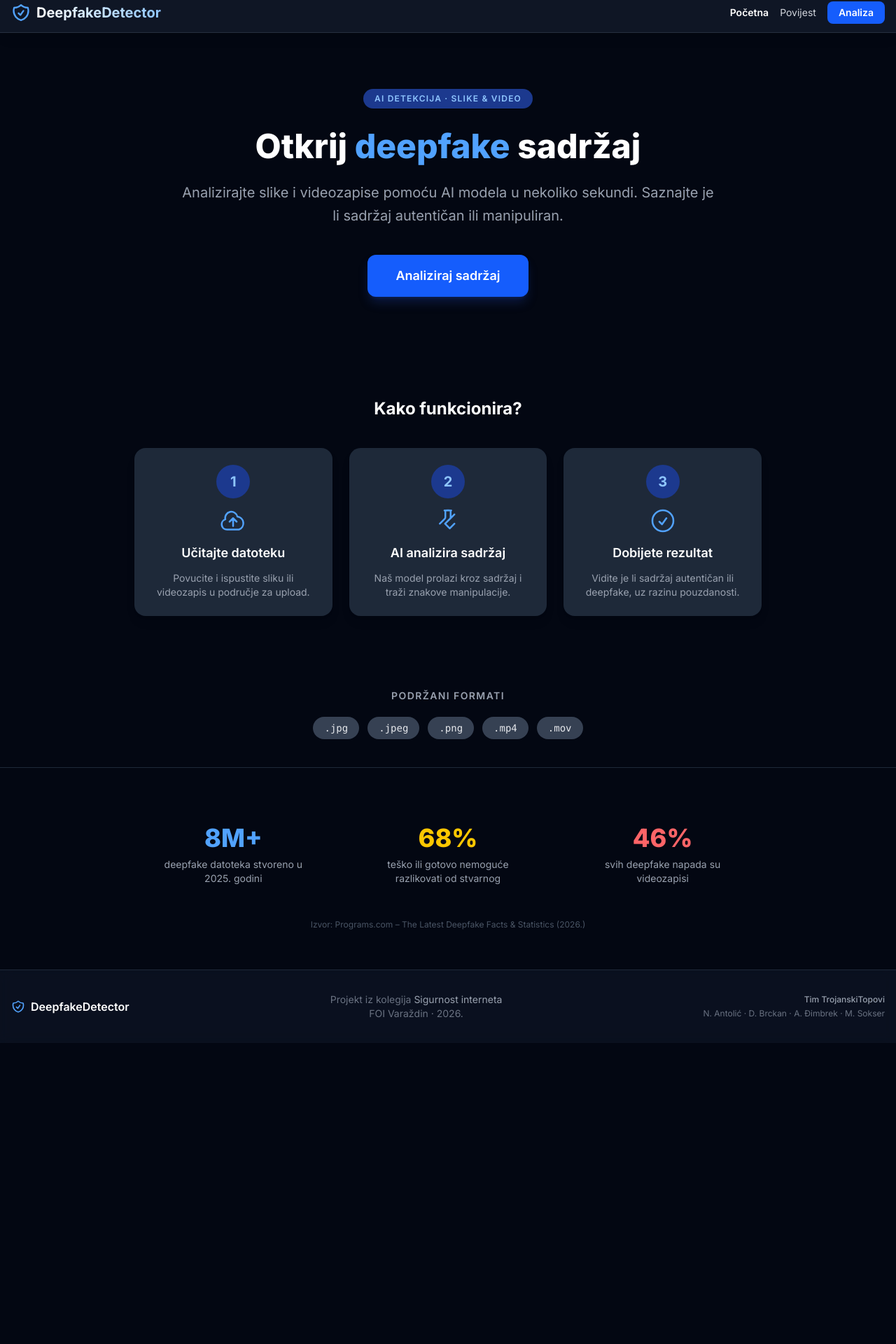
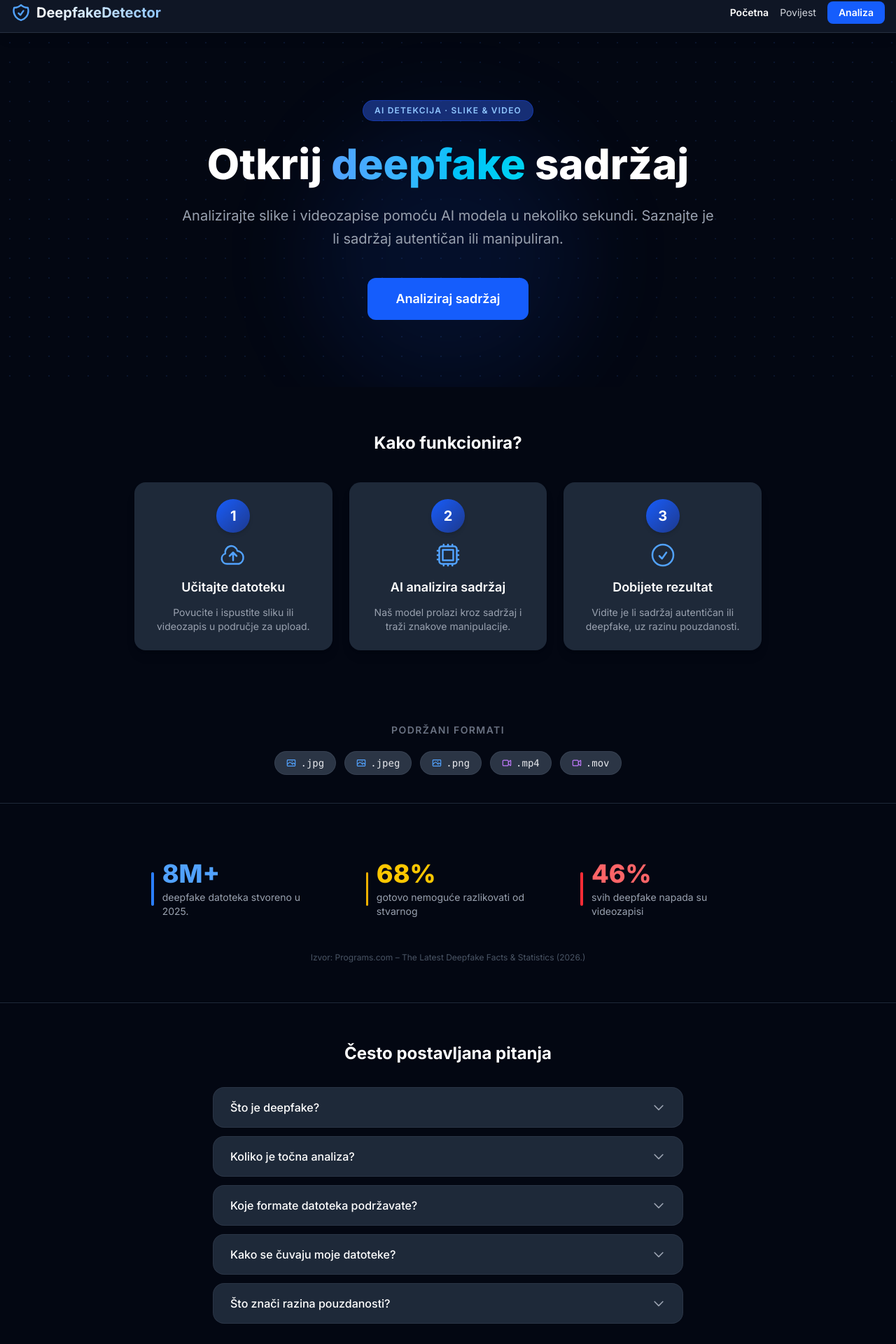
Before and after one commit to MarkoSokser/Otkrivanje-Deepfake-sadrzaja, an Angular app in the folder deepfake-detector/frontend/: page / in a window 1280 px wide. Shown: the part 10-1930 px from the top of the page at 70% size. Before the commit the page ends 1500 px from the top, so only its background shows below. Built offline with nearby package versions, Linux system fonts and the light colour scheme.

Commit message:
feat: home style

```diff
--- a/deepfake-detector/frontend/src/app/components/home/home.html
+++ b/deepfake-detector/frontend/src/app/components/home/home.html
@@ -1,24 +1,31 @@
 <!-- Hero Section -->
-<section class="text-center py-20 px-4">
-  <div class="max-w-3xl mx-auto">
-    <div class="flex justify-center mb-6">
-      <span class="bg-blue-900 text-blue-300 text-xs font-semibold px-4 py-1.5 rounded-full uppercase tracking-widest">
+<section class="relative text-center py-24 px-4 hero-grid-bg overflow-hidden">
+  <!-- Subtle glow blobs -->
+  <div class="absolute inset-0 pointer-events-none">
+    <div class="absolute top-1/4 left-1/2 -translate-x-1/2 w-96 h-96 bg-blue-600/10 rounded-full blur-3xl"></div>
+  </div>
+
+  <div class="relative max-w-3xl mx-auto">
+    <div class="flex justify-center mb-6 animate-fade-in-up">
+      <span class="bg-blue-900/80 text-blue-300 text-xs font-semibold px-4 py-1.5 rounded-full uppercase tracking-widest border border-blue-700/50">
         AI Detekcija · Slike &amp; Video
       </span>
     </div>
-    <h1 class="text-5xl font-extrabold text-white mb-5 leading-tight">
-      Otkrij <span class="text-blue-400">deepfake</span> sadržaj
+    <h1 class="text-5xl md:text-6xl font-extrabold text-white mb-5 leading-tight animate-fade-in-up-delay-1">
+      Otkrij <span class="bg-gradient-to-r from-blue-400 to-cyan-400 bg-clip-text text-transparent">deepfake</span> sadržaj
     </h1>
-    <p class="text-gray-400 text-xl mb-10 leading-relaxed">
+    <p class="text-gray-400 text-xl mb-10 leading-relaxed animate-fade-in-up-delay-2">
       Analizirajte slike i videozapise pomoću AI modela u nekoliko sekundi.
       Saznajte je li sadržaj autentičan ili manipuliran.
     </p>
-    <a
-      routerLink="/analyze"
-      class="inline-block bg-blue-600 hover:bg-blue-700 text-white px-10 py-4 rounded-xl text-lg font-semibold transition-colors duration-200 shadow-lg shadow-blue-900/40"
-    >
-      Analiziraj sadržaj
-    </a>
+    <div class="animate-fade-in-up-delay-3">
+      <a
+        routerLink="/analyze"
+        class="inline-block bg-blue-600 hover:bg-blue-700 text-white px-10 py-4 rounded-xl text-lg font-semibold transition-colors duration-200 shadow-lg shadow-blue-900/50 animate-pulse-glow"
+      >
+        Analiziraj sadržaj
+      </a>
+    </div>
   </div>
 </section>
 
@@ -28,8 +35,8 @@
     <h2 class="text-2xl font-bold text-white text-center mb-10">Kako funkcionira?</h2>
     <div class="grid grid-cols-1 md:grid-cols-3 gap-6">
       <!-- Step 1 -->
-      <div class="bg-gray-800 rounded-2xl p-6 flex flex-col items-center gap-3 text-center shadow-lg">
-        <div class="bg-blue-900 rounded-full w-12 h-12 flex items-center justify-center text-blue-300 text-xl font-bold">
+      <div class="bg-gray-800 rounded-2xl p-6 flex flex-col items-center gap-3 text-center shadow-lg hover:-translate-y-1 hover:shadow-blue-900/30 hover:shadow-xl transition-all duration-200">
+        <div class="bg-gradient-to-br from-blue-600 to-blue-900 rounded-full w-12 h-12 flex items-center justify-center text-white text-xl font-bold shadow-md">
           1
         </div>
         <svg xmlns="http://www.w3.org/2000/svg" class="w-10 h-10 text-blue-400" fill="none" viewBox="0 0 24 24" stroke="currentColor" stroke-width="1.5">
@@ -41,21 +48,21 @@
       </div>
 
       <!-- Step 2 -->
-      <div class="bg-gray-800 rounded-2xl p-6 flex flex-col items-center gap-3 text-center shadow-lg">
-        <div class="bg-blue-900 rounded-full w-12 h-12 flex items-center justify-center text-blue-300 text-xl font-bold">
+      <div class="bg-gray-800 rounded-2xl p-6 flex flex-col items-center gap-3 text-center shadow-lg hover:-translate-y-1 hover:shadow-blue-900/30 hover:shadow-xl transition-all duration-200">
+        <div class="bg-gradient-to-br from-blue-600 to-blue-900 rounded-full w-12 h-12 flex items-center justify-center text-white text-xl font-bold shadow-md">
           2
         </div>
         <svg xmlns="http://www.w3.org/2000/svg" class="w-10 h-10 text-blue-400" fill="none" viewBox="0 0 24 24" stroke="currentColor" stroke-width="1.5">
           <path stroke-linecap="round" stroke-linejoin="round"
-            d="M9.75 3.104v5.714a2.25 2.25 0 01-.659 1.591L5 14.5M9.75 3.104c-.251.023-.501.05-.75.082m.75-.082a24.301 24.301 0 014.5 0m0 0v5.714a2.25 2.25 0 01-.659 1.591L9.5 14.5m4.5-11.396a24.301 24.301 0 01.75.082m-4.5 0c.998-.049 1.992-.075 2.99-.075m1.51.075c-.251.023-.501.05-.75.082M9.5 14.5l4-4m0 0l4-4M9.5 14.5l4 4m0 0l4-4" />
+            d="M8.25 3v1.5M4.5 8.25H3m18 0h-1.5M4.5 12H3m18 0h-1.5m-15 3.75H3m18 0h-1.5M8.25 19.5V21M12 3v1.5m0 15V21m3.75-18v1.5m0 15V21m-9-1.5h10.5a2.25 2.25 0 002.25-2.25V6.75a2.25 2.25 0 00-2.25-2.25H6.75A2.25 2.25 0 004.5 6.75v10.5a2.25 2.25 0 002.25 2.25zm.75-12h9v9h-9v-9z" />
         </svg>
         <h3 class="text-white font-semibold text-lg">AI analizira sadržaj</h3>
         <p class="text-gray-400 text-sm">Naš model prolazi kroz sadržaj i traži znakove manipulacije.</p>
       </div>
 
       <!-- Step 3 -->
-      <div class="bg-gray-800 rounded-2xl p-6 flex flex-col items-center gap-3 text-center shadow-lg">
-        <div class="bg-blue-900 rounded-full w-12 h-12 flex items-center justify-center text-blue-300 text-xl font-bold">
+      <div class="bg-gray-800 rounded-2xl p-6 flex flex-col items-center gap-3 text-center shadow-lg hover:-translate-y-1 hover:shadow-blue-900/30 hover:shadow-xl transition-all duration-200">
+        <div class="bg-gradient-to-br from-blue-600 to-blue-900 rounded-full w-12 h-12 flex items-center justify-center text-white text-xl font-bold shadow-md">
           3
         </div>
         <svg xmlns="http://www.w3.org/2000/svg" class="w-10 h-10 text-blue-400" fill="none" viewBox="0 0 24 24" stroke="currentColor" stroke-width="1.5">
@@ -72,13 +79,42 @@
 <!-- Supported formats -->
 <section class="py-10 px-4">
   <div class="max-w-2xl mx-auto text-center">
-    <h2 class="text-lg font-semibold text-gray-400 mb-5 uppercase tracking-widest text-sm">
+    <h2 class="text-sm font-semibold text-gray-500 mb-5 uppercase tracking-widest">
       Podržani formati
     </h2>
     <div class="flex flex-wrap justify-center gap-3">
-      @for (fmt of ['.jpg', '.jpeg', '.png', '.mp4', '.mov']; track fmt) {
-        <span class="bg-gray-700 text-gray-200 rounded-full px-4 py-1.5 text-sm font-mono">{{ fmt }}</span>
-      }
+      <!-- Image formats -->
+      <span class="flex items-center gap-1.5 bg-gray-700/80 text-gray-200 rounded-full px-4 py-1.5 text-sm font-mono border border-gray-600/40">
+        <svg xmlns="http://www.w3.org/2000/svg" class="w-3.5 h-3.5 text-blue-400" fill="none" viewBox="0 0 24 24" stroke="currentColor" stroke-width="2">
+          <path stroke-linecap="round" stroke-linejoin="round" d="M2.25 15.75l5.159-5.159a2.25 2.25 0 013.182 0l5.159 5.159m-1.5-1.5l1.409-1.409a2.25 2.25 0 013.182 0l2.909 2.909m-18 3.75h16.5a1.5 1.5 0 001.5-1.5V6a1.5 1.5 0 00-1.5-1.5H3.75A1.5 1.5 0 002.25 6v12a1.5 1.5 0 001.5 1.5zm10.5-11.25h.008v.008h-.008V8.25zm.375 0a.375.375 0 11-.75 0 .375.375 0 01.75 0z" />
+        </svg>
+        .jpg
+      </span>
+      <span class="flex items-center gap-1.5 bg-gray-700/80 text-gray-200 rounded-full px-4 py-1.5 text-sm font-mono border border-gray-600/40">
+        <svg xmlns="http://www.w3.org/2000/svg" class="w-3.5 h-3.5 text-blue-400" fill="none" viewBox="0 0 24 24" stroke="currentColor" stroke-width="2">
+          <path stroke-linecap="round" stroke-linejoin="round" d="M2.25 15.75l5.159-5.159a2.25 2.25 0 013.182 0l5.159 5.159m-1.5-1.5l1.409-1.409a2.25 2.25 0 013.182 0l2.909 2.909m-18 3.75h16.5a1.5 1.5 0 001.5-1.5V6a1.5 1.5 0 00-1.5-1.5H3.75A1.5 1.5 0 002.25 6v12a1.5 1.5 0 001.5 1.5zm10.5-11.25h.008v.008h-.008V8.25zm.375 0a.375.375 0 11-.75 0 .375.375 0 01.75 0z" />
+        </svg>
+        .jpeg
+      </span>
+      <span class="flex items-center gap-1.5 bg-gray-700/80 text-gray-200 rounded-full px-4 py-1.5 text-sm font-mono border border-gray-600/40">
+        <svg xmlns="http://www.w3.org/2000/svg" class="w-3.5 h-3.5 text-blue-400" fill="none" viewBox="0 0 24 24" stroke="currentColor" stroke-width="2">
+          <path stroke-linecap="round" stroke-linejoin="round" d="M2.25 15.75l5.159-5.159a2.25 2.25 0 013.182 0l5.159 5.159m-1.5-1.5l1.409-1.409a2.25 2.25 0 013.182 0l2.909 2.909m-18 3.75h16.5a1.5 1.5 0 001.5-1.5V6a1.5 1.5 0 00-1.5-1.5H3.75A1.5 1.5 0 002.25 6v12a1.5 1.5 0 001.5 1.5zm10.5-11.25h.008v.008h-.008V8.25zm.375 0a.375.375 0 11-.75 0 .375.375 0 01.75 0z" />
+        </svg>
+        .png
+      </span>
+      <!-- Video formats -->
+      <span class="flex items-center gap-1.5 bg-gray-700/80 text-gray-200 rounded-full px-4 py-1.5 text-sm font-mono border border-gray-600/40">
+        <svg xmlns="http://www.w3.org/2000/svg" class="w-3.5 h-3.5 text-purple-400" fill="none" viewBox="0 0 24 24" stroke="currentColor" stroke-width="2">
+          <path stroke-linecap="round" stroke-linejoin="round" d="M15.75 10.5l4.72-4.72a.75.75 0 011.28.53v11.38a.75.75 0 01-1.28.53l-4.72-4.72M4.5 18.75h9a2.25 2.25 0 002.25-2.25v-9a2.25 2.25 0 00-2.25-2.25h-9A2.25 2.25 0 002.25 7.5v9a2.25 2.25 0 002.25 2.25z" />
+        </svg>
+        .mp4
+      </span>
+      <span class="flex items-center gap-1.5 bg-gray-700/80 text-gray-200 rounded-full px-4 py-1.5 text-sm font-mono border border-gray-600/40">
+        <svg xmlns="http://www.w3.org/2000/svg" class="w-3.5 h-3.5 text-purple-400" fill="none" viewBox="0 0 24 24" stroke="currentColor" stroke-width="2">
+          <path stroke-linecap="round" stroke-linejoin="round" d="M15.75 10.5l4.72-4.72a.75.75 0 011.28.53v11.38a.75.75 0 01-1.28.53l-4.72-4.72M4.5 18.75h9a2.25 2.25 0 002.25-2.25v-9a2.25 2.25 0 00-2.25-2.25h-9A2.25 2.25 0 002.25 7.5v9a2.25 2.25 0 002.25 2.25z" />
+        </svg>
+        .mov
+      </span>
     </div>
   </div>
 </section>
@@ -87,19 +123,66 @@
 <section class="py-14 px-4 border-t border-gray-800">
   <div class="max-w-4xl mx-auto">
     <div class="grid grid-cols-1 md:grid-cols-3 gap-6 text-center">
-      <div class="p-6">
-        <p class="text-4xl font-extrabold text-blue-400 mb-2">8M+</p>
-        <p class="text-gray-400 text-sm">deepfake datoteka stvoreno u 2025. godini</p>
+      <div class="p-6 flex flex-col items-center gap-3">
+        <div class="flex items-center gap-3">
+          <div class="w-1 h-12 bg-blue-500 rounded-full"></div>
+          <div class="text-left">
+            <p class="text-4xl font-extrabold text-blue-400">8M+</p>
+            <p class="text-gray-400 text-sm mt-1">deepfake datoteka stvoreno u 2025.</p>
+          </div>
+        </div>
       </div>
-      <div class="p-6">
-        <p class="text-4xl font-extrabold text-yellow-400 mb-2">68%</p>
-        <p class="text-gray-400 text-sm">teško ili gotovo nemoguće razlikovati od stvarnog</p>
+      <div class="p-6 flex flex-col items-center gap-3">
+        <div class="flex items-center gap-3">
+          <div class="w-1 h-12 bg-yellow-500 rounded-full"></div>
+          <div class="text-left">
+            <p class="text-4xl font-extrabold text-yellow-400">68%</p>
+            <p class="text-gray-400 text-sm mt-1">gotovo nemoguće razlikovati od stvarnog</p>
+          </div>
+        </div>
       </div>
-      <div class="p-6">
-        <p class="text-4xl font-extrabold text-red-400 mb-2">46%</p>
-        <p class="text-gray-400 text-sm">svih deepfake napada su videozapisi</p>
+      <div class="p-6 flex flex-col items-center gap-3">
+        <div class="flex items-center gap-3">
+          <div class="w-1 h-12 bg-red-500 rounded-full"></div>
+          <div class="text-left">
+            <p class="text-4xl font-extrabold text-red-400">46%</p>
+            <p class="text-gray-400 text-sm mt-1">svih deepfake napada su videozapisi</p>
+          </div>
+        </div>
       </div>
     </div>
     <p class="text-center text-gray-600 text-xs mt-6">Izvor: Programs.com – The Latest Deepfake Facts &amp; Statistics (2026.)</p>
   </div>
 </section>
+
+<!-- FAQ section -->
+<section class="py-14 px-4 border-t border-gray-800">
+  <div class="max-w-2xl mx-auto">
+    <h2 class="text-2xl font-bold text-white text-center mb-8">Često postavljana pitanja</h2>
+    <div class="flex flex-col gap-3">
+      @for (faq of faqs; track $index) {
+        <div class="bg-gray-800 rounded-2xl overflow-hidden border border-gray-700/50">
+          <button
+            class="w-full px-6 py-4 flex items-center justify-between text-left gap-4 hover:bg-gray-750 transition-colors duration-150"
+            (click)="toggleFaq($index)"
+          >
+            <span class="text-white font-medium">{{ faq.question }}</span>
+            <svg
+              xmlns="http://www.w3.org/2000/svg"
+              class="w-5 h-5 text-gray-400 shrink-0 transition-transform duration-200"
+              [class.rotate-180]="openFaqIndex() === $index"
+              fill="none" viewBox="0 0 24 24" stroke="currentColor" stroke-width="2"
+            >
+              <path stroke-linecap="round" stroke-linejoin="round" d="M19 9l-7 7-7-7" />
+            </svg>
+          </button>
+          @if (openFaqIndex() === $index) {
+            <div class="px-6 pb-5 border-t border-gray-700/50 pt-4 animate-fade-in-up">
+              <p class="text-gray-400 text-sm leading-relaxed">{{ faq.answer }}</p>
+            </div>
+          }
+        </div>
+      }
+    </div>
+  </div>
+</section>
--- a/deepfake-detector/frontend/src/app/components/home/home.ts
+++ b/deepfake-detector/frontend/src/app/components/home/home.ts
@@ -1,4 +1,4 @@
-import { Component } from '@angular/core';
+import { Component, signal } from '@angular/core';
 import { RouterLink } from '@angular/router';
 
 @Component({
@@ -8,4 +8,33 @@ import { RouterLink } from '@angular/router';
   templateUrl: './home.html',
   styleUrl: './home.css',
 })
-export class HomeComponent {}
+export class HomeComponent {
+  openFaqIndex = signal<number | null>(null);
+
+  toggleFaq(index: number) {
+    this.openFaqIndex.update(current => current === index ? null : index);
+  }
+
+  faqs = [
+    {
+      question: 'Što je deepfake?',
+      answer: 'Deepfake je digitalno manipulirani sadržaj (video, slika ili zvuk) koji se izrađuje pomoću AI tehnologije, posebno generativnih suparničkih mreža (GAN). Sadržaj izgleda realistično, ali je lažan – najčešće se radi o zamjeni ili rekonstrukciji lica.',
+    },
+    {
+      question: 'Koliko je točna analiza?',
+      answer: 'Točnost ovisi o korištenom modelu i kvaliteti ulaznog sadržaja. Naš sustav koristi moderne CNN modele (npr. Xception) koji postižu visoku točnost na standardnim datasetima poput FaceForensics++. Preporučujemo tretirati rezultat kao indikator, a ne apsolutnu istinu.',
+    },
+    {
+      question: 'Koje formate datoteka podržavate?',
+      answer: 'Podržani formati slika su .jpg, .jpeg i .png. Za videozapise podržavamo .mp4 i .mov. Maksimalna veličina datoteke je 50 MB. Veće datoteke ili drugi formati trenutno nisu podržani.',
+    },
+    {
+      question: 'Kako se čuvaju moje datoteke?',
+      answer: 'Vaše datoteke šalju se isključivo na lokalni backend server radi analize i ne pohranjuju se trajno. Nakon obrade rezultat se prikazuje u aplikaciji, a datoteka se briše s poslužitelja. Povijest analiza čuva se samo lokalno u vašem pregledniku.',
+    },
+    {
+      question: 'Što znači razina pouzdanosti?',
+      answer: 'Razina pouzdanosti (0–100%) pokazuje koliko je model siguran u svoju procjenu. Vrijednosti ispod 40% upućuju na autentičan sadržaj, između 40–70% zahtijevaju dodatnu provjeru, a iznad 70% snažno upućuju na deepfake manipulaciju.',
+    },
+  ];
+}
```
